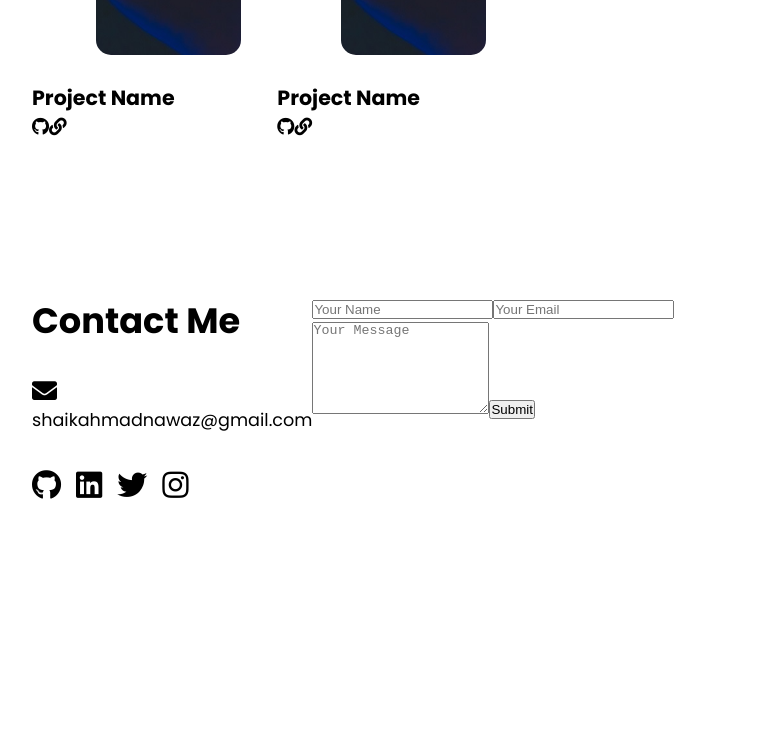
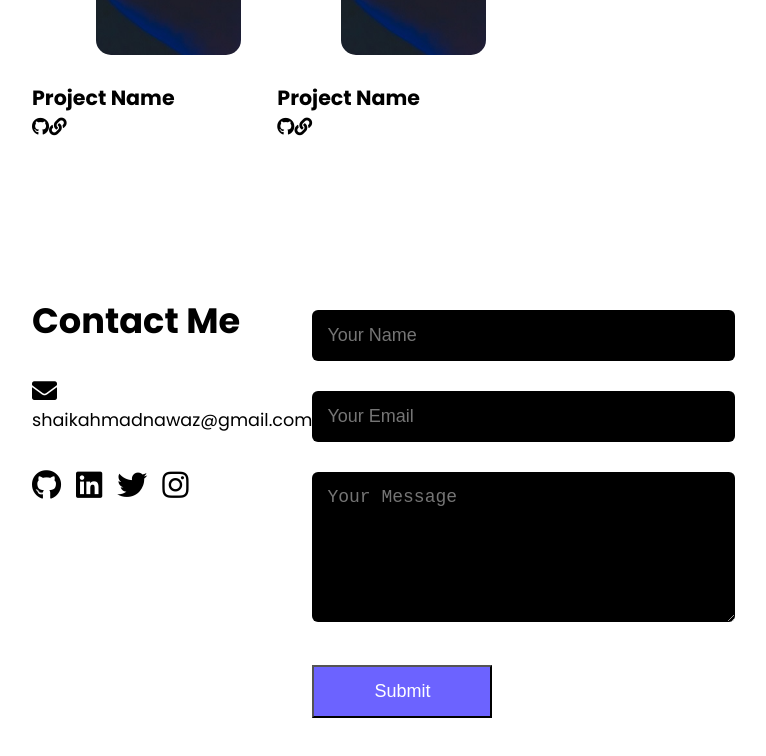
Before and after one commit to shaikahmadnawaz/portfolio-website, a React (Create React App) app: page / in a window 1280 px wide. Shown: the part 3674-4430 px from the top of the page, without its empty margins (336-1102 px from the left). Built offline with nearby package versions, Linux system fonts and the light colour scheme.

Commit message:
structure done

```diff
--- a/src/components/home/contact/Contact.js
+++ b/src/components/home/contact/Contact.js
@@ -23,6 +23,12 @@ const Contact = () => {
             <a href="#" class="icon">
               <i class="fab fa-instagram"></i>
             </a>
+            {/* <a href="" download class="main-btn">
+              <span class="btn-text">Download Resume</span>
+              <span class="btn-icon">
+                <i class="fas fa-download"></i>
+              </span>
+            </a> */}
           </div>
         </div>
         <div className="contact-right">
--- a/src/components/home/contact/contact.css
+++ b/src/components/home/contact/contact.css
@@ -1,4 +1,4 @@
-.container .row {
+.row {
   display: flex;
 }
 
@@ -30,3 +30,37 @@
   font-size: 30px;
   display: inline-block;
 }
+
+/* .contact-left .main-btn {
+  background: #6c63ff;
+  padding: 10px 18px;
+  text-decoration: none;
+  font-weight: bold;
+  color: white;
+  display: inline-block;
+  margin: 30px 0;
+  border-radius: 5px;
+  display: inline-block;
+} */
+
+form input,
+form textarea {
+  width: 100%;
+  border: 0;
+  outline: none;
+  background: black;
+  padding: 15px;
+  margin: 15px 0;
+  color: white;
+  font-size: 18px;
+  border-radius: 6px;
+}
+
+form button {
+  padding: 14px 60px;
+  font-size: 18px;
+  margin-top: 20px;
+  cursor: pointer;
+  color: white;
+  background-color: #6c63ff;
+}
```
